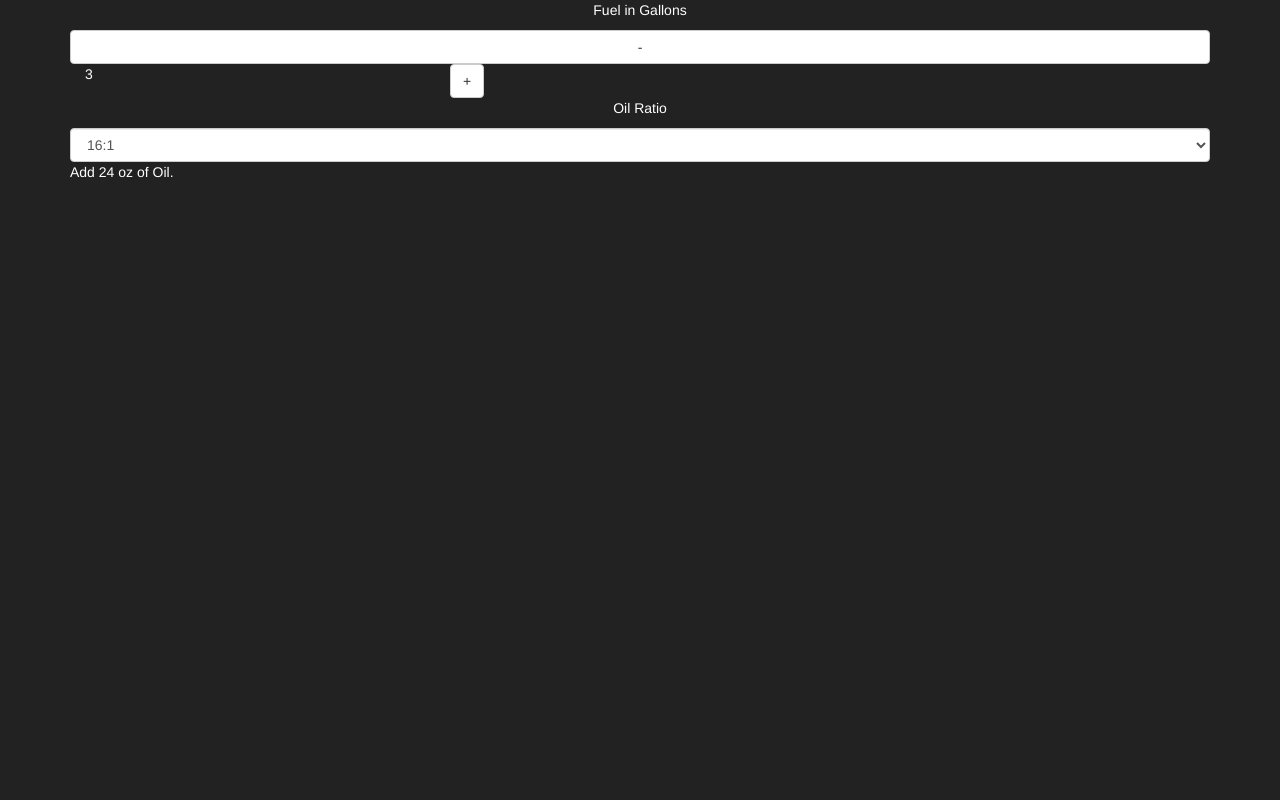
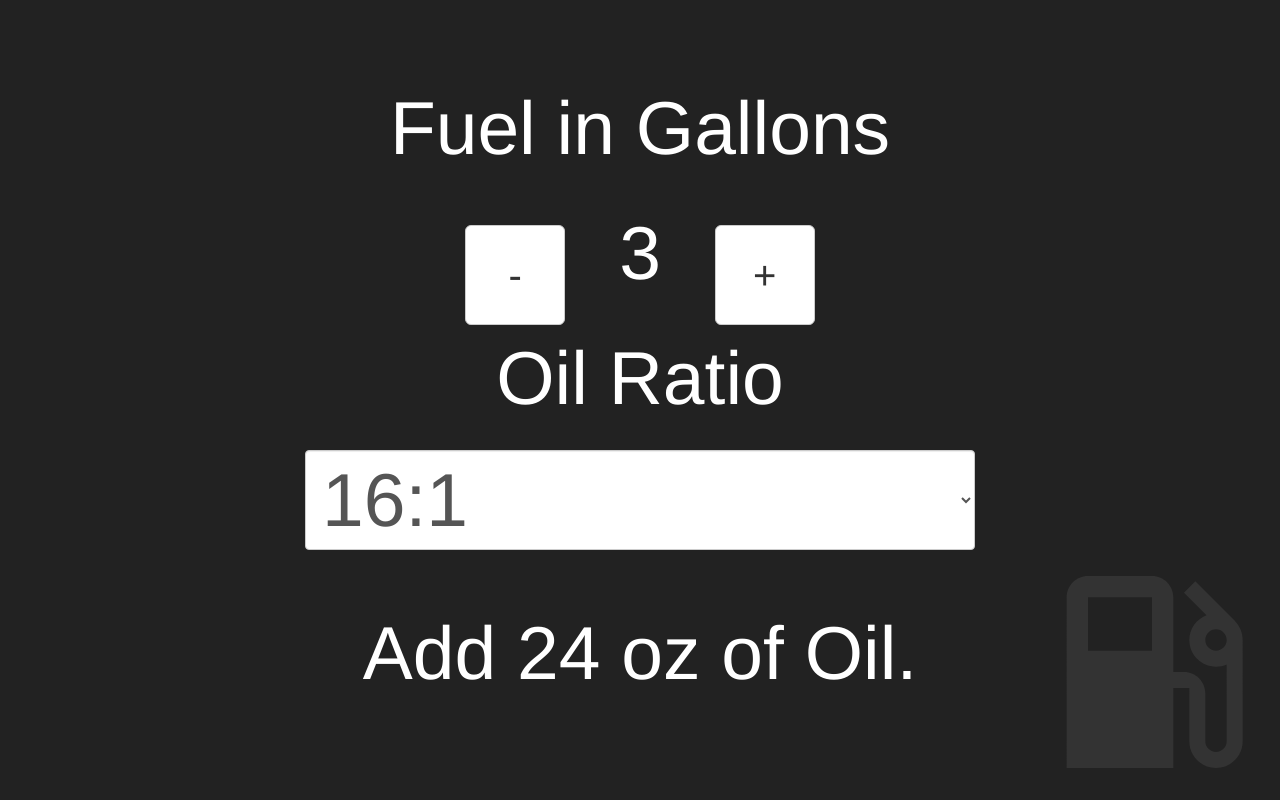
Before and after one commit to OSTycoon/FuelRatio, a plain HTML site: page index.html in a window 1280 px wide. Drawn offline with nearby package versions, Linux system fonts and the light colour scheme.

Commit message:
Added UI elements, spaced elements more efficiently

```diff
--- a/index.html
+++ b/index.html
@@ -4,22 +4,14 @@
   <meta charset="utf-8">
   <title>Fuel Ratio</title>
   <link href="https://maxcdn.bootstrapcdn.com/bootstrap/3.3.7/css/bootstrap.min.css" rel="stylesheet" integrity="sha384-BVYiiSIFeK1dGmJRAkycuHAHRg32OmUcww7on3RYdg4Va+PmSTsz/K68vbdEjh4u" crossorigin="anonymous">
-  <style>
-    body {
-      background-color: #222;
-      color: white;
-    }
-    #fuelHeader, #oilHeader {
-      text-align: center;
-    }
-  </style>
+  <link rel="stylesheet" type="text/css" href="style.css"/>
 </head>
 <body>
   <div class="container">
     <p id="fuelHeader">Fuel in Gallons</p>
-    <button class="btn btn-default btn-block" id="fuelDown" value="-1">-</button>
-    <span id="fuelDisplay"class="col-sm-4">3</span>
-    <button class="btn btn-default col-3 " id="fuelUp" value="1">+</button>
+    <button class="btn btn-default btn-lg" id="fuelDown" value="-1">-</button>
+    <span id="fuelDisplay">3</span>
+    <button class="btn btn-default btn-lg" id="fuelUp" value="1">+</button>
 
     <p id="oilHeader">Oil Ratio</p>
     <select class="selectpicker form-control col-4" id="ratioSelector">
@@ -30,52 +22,11 @@
       <option value="100">100:1</option>
     </select>
 
-    Add <span id="resultDisplay"></span> oz of Oil.
+    <p id="resultArea">Add <span id="resultDisplay"></span> oz of Oil.</p>
+    <embed type="image/svg+xml" id="pump" src="gaspump.svg" />
   </div>
 
   <script src="https://ajax.googleapis.com/ajax/libs/jquery/3.2.1/jquery.min.js"></script>
-  <script>
-  $(document).ready(function() {
-    var defaultFuel = 3,
-    defaultRatio = $("#ratioSelector").val(),
-    fuelDisplay = $("#fuelDisplay");
-    fuelDisplay.html(defaultFuel);
-
-
-    updateOil(defaultFuel, defaultRatio);
-
-    $("#fuelDown").click(function() {
-      if (defaultFuel > 0) {
-        updateFuel(-1, false);
-      }
-    });
-    $("#fuelUp").click(function() {
-      updateFuel(1, false);
-    });
-
-    $("#ratioSelector").on('change', function() {
-      defaultRatio = $(this).val();
-      updateOil(defaultFuel, defaultRatio);
-    });
-
-
-    function updateFuel(amount, absolute) {
-      if(absolute) {
-        defaultFuel = amount;
-      } else {
-        defaultFuel = defaultFuel + amount;
-      }
-      fuelDisplay.html(defaultFuel);
-      updateOil(defaultFuel, defaultRatio);
-    }
-
-    function updateOil(fuel, ratio) {
-      fuel = fuel * 128;
-      var oil = Math.round( (fuel / ratio) * 10) / 10;
-      $("#resultDisplay").html(oil);
-    }
-
-  });
-  </script>
+  <script src="script.js"></script>
 </body>
 </html>
--- /dev/null
+++ b/script.js
@@ -0,0 +1,41 @@
+$(document).ready(function() {
+  var defaultFuel = 3,
+  defaultRatio = $("#ratioSelector").val(),
+  fuelDisplay = $("#fuelDisplay");
+  fuelDisplay.html(defaultFuel);
+
+
+  updateOil(defaultFuel, defaultRatio);
+
+  $("#fuelDown").click(function() {
+    if (defaultFuel > 0) {
+      updateFuel(-1, false);
+    }
+  });
+  $("#fuelUp").click(function() {
+    updateFuel(1, false);
+  });
+
+  $("#ratioSelector").on('change', function() {
+    defaultRatio = $(this).val();
+    updateOil(defaultFuel, defaultRatio);
+  });
+
+
+  function updateFuel(amount, absolute) {
+    if(absolute) {
+      defaultFuel = amount;
+    } else {
+      defaultFuel = defaultFuel + amount;
+    }
+    fuelDisplay.html(defaultFuel);
+    updateOil(defaultFuel, defaultRatio);
+  }
+
+  function updateOil(fuel, ratio) {
+    fuel = fuel * 128;
+    var oil = Math.round( (fuel / ratio) * 10) / 10;
+    $("#resultDisplay").html(oil);
+  }
+
+});
--- /dev/null
+++ b/style.css
@@ -0,0 +1,51 @@
+body {
+  background-color: #222;
+  color: white;
+  text-align: center;
+  margin-top: 75px;
+}
+#fuelHeader, #oilHeader, #fuelDisplay {
+  font-size: 75px;
+  text-align: center;
+  height: 75px;
+  margin-bottom: 50px;
+}
+#fuelDisplay {
+  margin-left: 50px;
+  margin-right: 50px;
+}
+#fuelDown, #fuelUp {
+  width: 100px;
+  height: 100px;
+  font-size: 30pt;
+  display: inline-block;
+}
+#ratioSelector {
+  font-size: 75px;
+  height: 100px;
+}
+#resultArea {
+  margin-top: 50px;
+  text-align: center;
+  font-size: 75px;
+}
+#pump {
+  color: white;
+  fill: currentColor;
+  position: absolute;
+  bottom: 35px;
+  left: 10%;
+  width: 80%;
+  text-align: center;
+  z-index: -1;
+}
+@media (orientation:landscape) {
+  .container {
+    width: 700px;
+  }
+  #pump {
+    left: 80%;
+    width: 20%;
+    bottom: 0%;
+  }
+}
```
Also changed, not shown: gaspump.svg (added).
